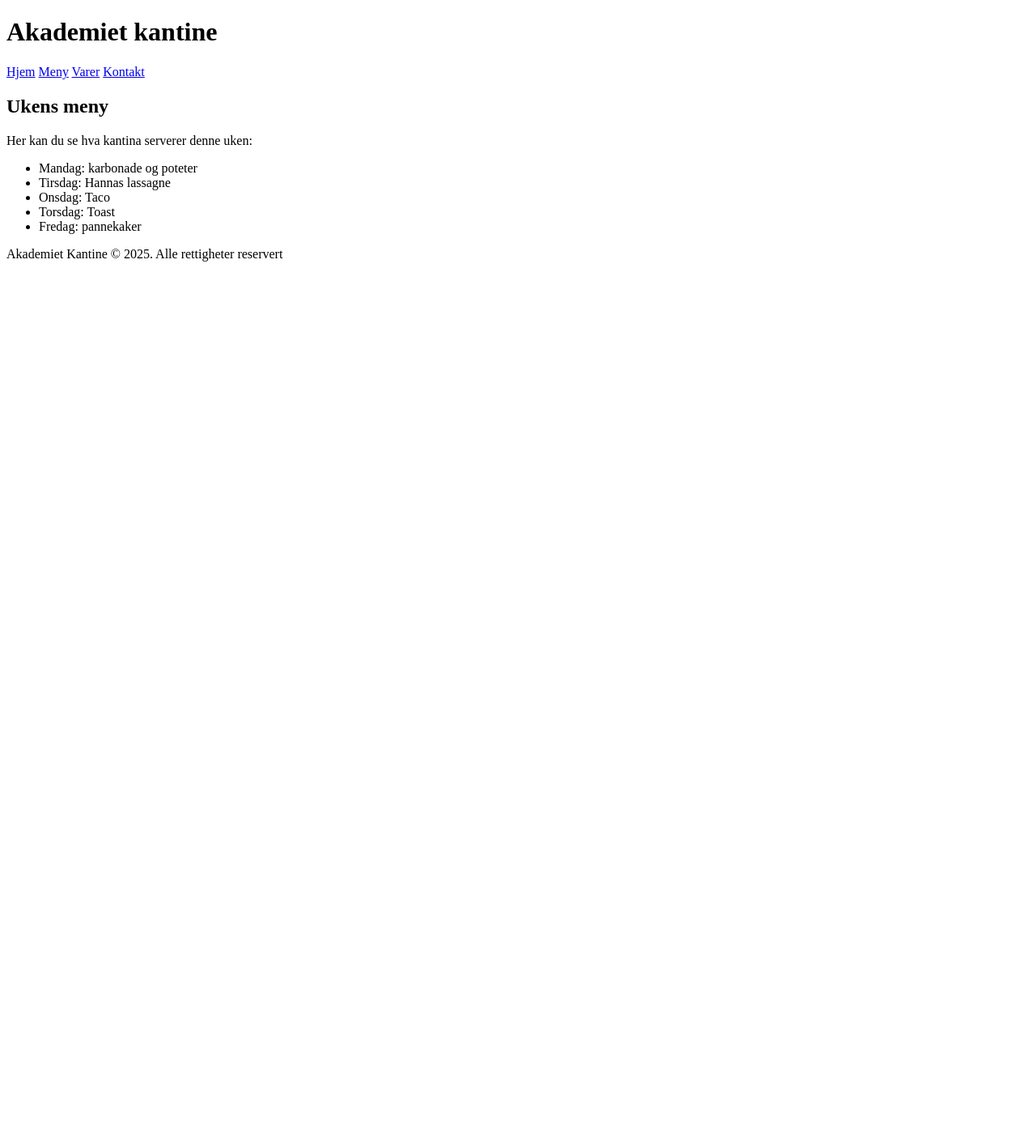
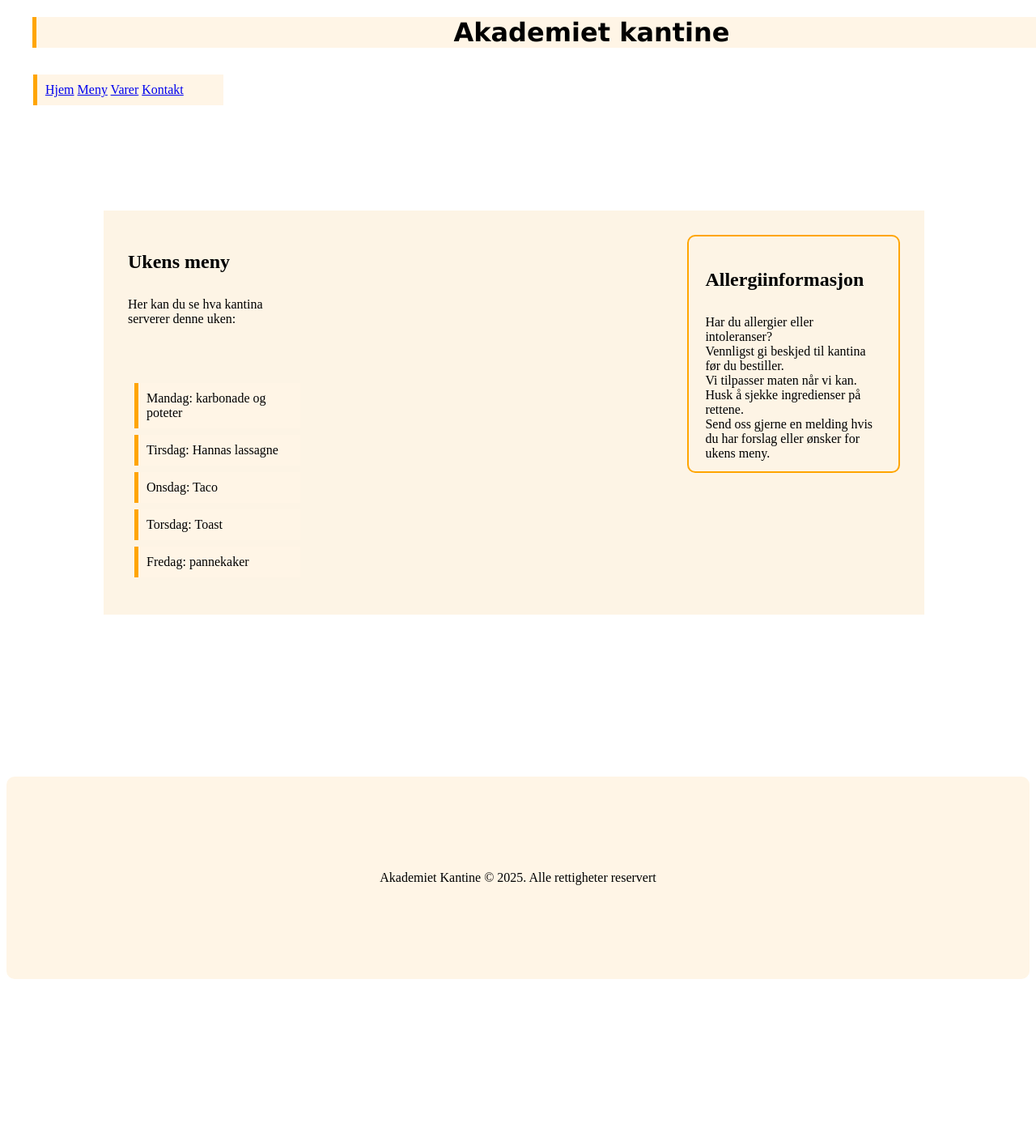
Before and after one commit to mikailtirit/kantinenettside, a Flask app: page /meny in a window 1280 px wide; the page is wider, and only the part inside the window is pictured. Shown: that part at 81% size. Before the commit the page ends 323 px from the top of that part, so only its background shows below. Run offline with Flask 3, Linux system fonts and the light colour scheme.

Commit message:
endret på ukens meny boksen, gjorde den lengre og la inn alergier boks ved siden av

```diff
--- a/static/style.css
+++ b/static/style.css
@@ -1,4 +1,82 @@
+.overskrift {
+    text-align: center;
+    border-left: 5px solid orange;
+    background-color: #fff5e6;
+    width: 1372px;
+    border-right: 5px solid orange;
+    margin-left: 32px;
+    font-family: 'Lucida Sans', 'Lucida Sans Regular', 'Lucida Grande', 'Lucida Sans Unicode', Geneva, Verdana, sans-serif;
+}
 
+.navbardesign {
+    background-color: #fff5e6;
+    margin: 33px;
+    padding: 10px;
+    border-left: 5px solid orange;
+    width: 210px;
+
+}
+
+
+
+.meny-siden {
+    max-width: 1700px;
+    margin: 130px;
+    padding: 30px;
+    background-color: #fdf4e5;
+    margin-left: 120px;
+}
+
+.meny-siden h2 {
+    text-align: left;
+    margin-bottom: -370px;
+}
+
+.meny-siden p {
+    text-align: left;
+    margin-top: 400px;
+}
+
+.meny-listen {
+    list-style-type: none;
+    padding: 0;
+    margin-top: 70px;
+}
+
+.meny-dag {
+    background-color: #fff5e6;
+    margin: 8px;
+    padding: 10px;
+    border-left: 5px solid orange;
+
+}
+
+
+.nederstetekst {
+    text-align: center;
+    max-width: 1330px;
+    margin: 200px auto;
+    padding: 100px;
+    background-color: #fff5e6;
+    color: black;
+    border-radius: 10px;
+
+}
+
+.varer-siden {
+    text-align: center;
+    margin: 20px;
+}
+
+.varer-boks {
+    background-color: rgba(255, 165, 0, 0.2);
+    border-radius: 10px;
+    padding: 15px;
+    width: 150px;
+    margin: 100px;
+    text-align: center;
+
+}
 
 
 .kontakt-siden {
@@ -13,3 +91,18 @@
 .kontakt-siden h2 {
     margin-bottom: 10px;
 }
+
+.meny-container {
+    display: flex; /* gjør at boksene står ved siden av hverandre */
+    gap: 470px;     /* litt mellomrom mellom boksene */
+}
+
+.info-boks {
+
+    border: 2px solid orange;
+    border-radius: 10px;
+    padding: 20px;
+    max-height: 250px;
+    width: 300px;
+
+}
--- a/templates/meny.html
+++ b/templates/meny.html
@@ -12,7 +12,9 @@
 {% extends "base.html" %}
 {% block content %}
 
+
 <div class="meny-siden">
+    <div class="meny-container">
     <main>
         <h2>Ukens meny</h2>
         <p>Her kan du se hva kantina serverer denne uken:</p>
@@ -22,8 +24,20 @@
             {% endfor %}
         </ul>
     </main>
+    <div class="info-boks">
+            <h2 class="allergi-overskrift">Allergiinformasjon</h2>
+            <p>Har du allergier eller intoleranser? <br>
+               Vennligst gi beskjed til kantina før du bestiller. <br>
+               Vi tilpasser maten når vi kan. <br>
+               Husk å sjekke ingredienser på rettene. <br>
+               Send oss gjerne en melding hvis du har forslag eller ønsker for ukens meny.</p>
         </div>
+        </div>
+</div>
+</div>
+
 {% endblock %}
+
 </body>
 
 </html>
```
Lines whose indentation alone changed are shown as unchanged.
